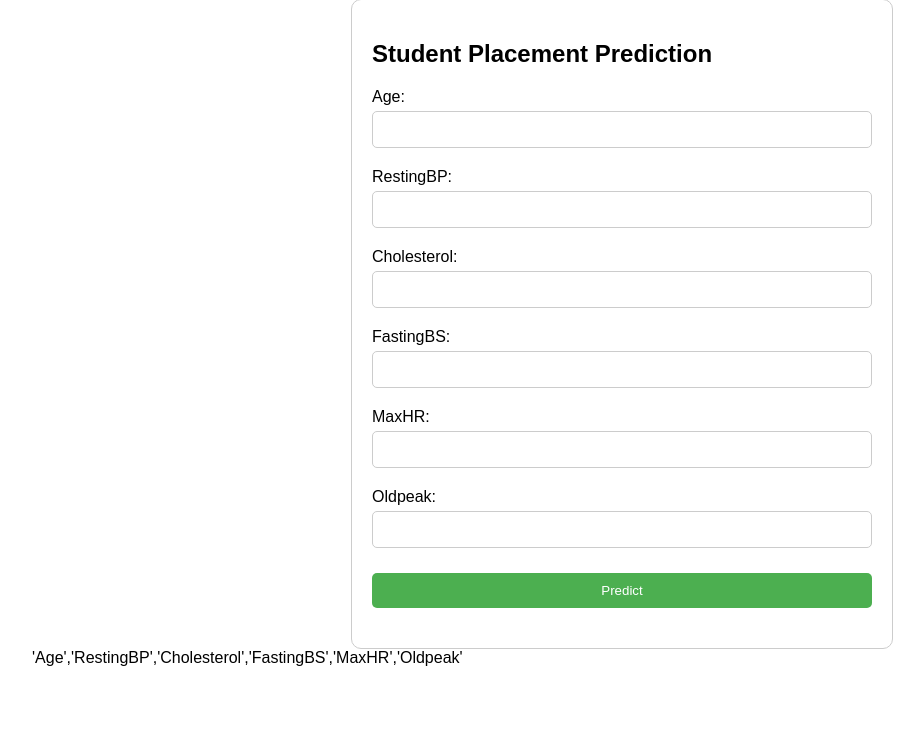
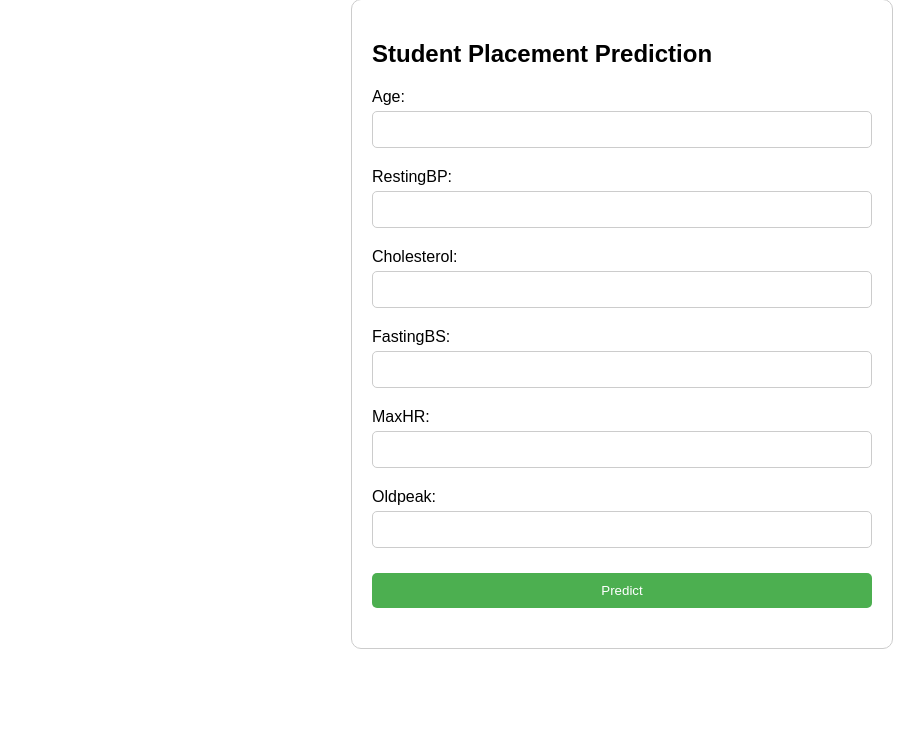
Before and after one commit to Abhi-prajapat-i/heart-disease-predictor, a Flask app: page / in a window 1280 px wide. Shown: the part 51-800 px from the top of the page, without its empty margins (18-942 px from the left). Run offline with Flask 3, Linux system fonts and the light colour scheme; parts of the project's set-up code (start-up, migrations or seed data) failed here and were passed over.

Commit message:
Clean up index.html by removing empty lines
Removed unnecessary empty lines and trailing content.

```diff
--- a/templates/index.html
+++ b/templates/index.html
@@ -69,9 +69,3 @@
     </div>
 </body>
 </html>
-
-
-
-
-
-'Age','RestingBP','Cholesterol','FastingBS','MaxHR','Oldpeak'
```
